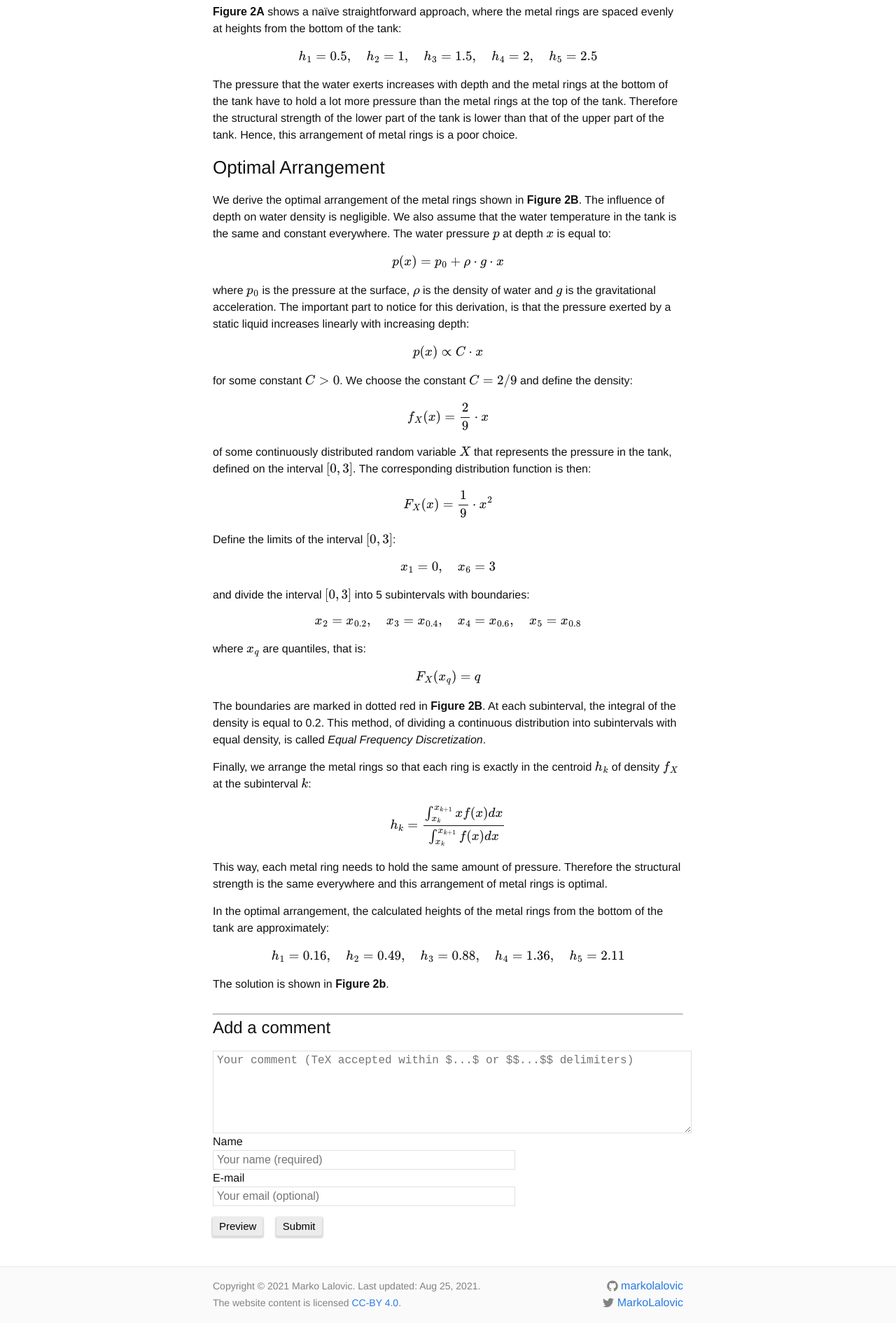
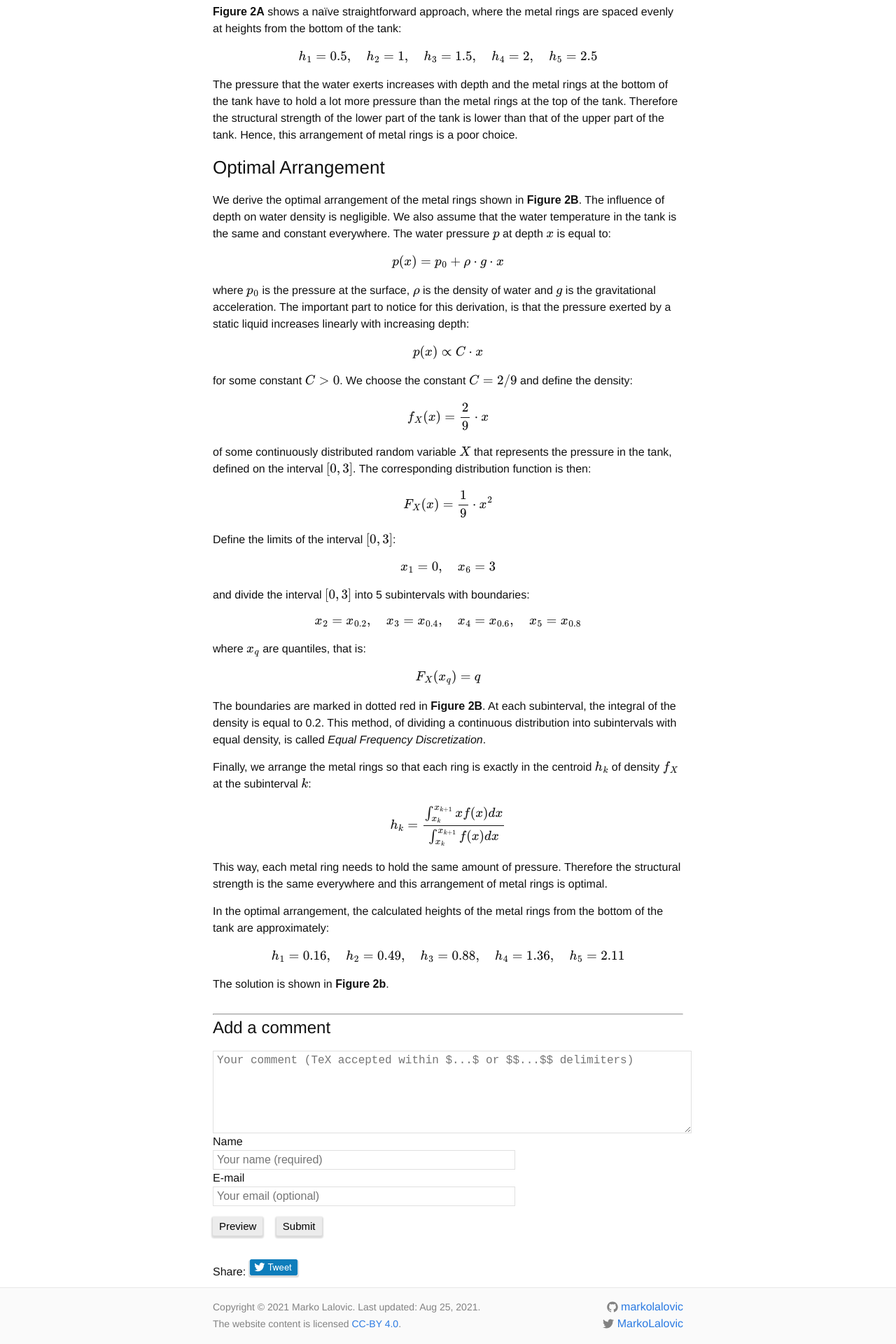
Before and after one commit to markolalovic/blog, a Jekyll site: the page built from _posts/2020-06-15-water-towers.markdown, in a window 1280 px wide. Shown: the part 1432-3352 px from the top of the page at 70% size. Built offline with Jekyll 4.4.1, drawn with Linux system fonts in a browser that asks for light colours; nearby versions of some CDN libraries; formulas are drawn with MathJax 3; before the commit the page ends 3322 px from its top, so only the background shows below that.

Commit message:
twitter share button

```diff
--- /dev/null
+++ b/_includes/share.html
@@ -0,0 +1,10 @@
+<div class="sharebuttons">
+  Share:
+  <a href="https://twitter.com/intent/tweet?text={{ page.title }}&url={{ site.url }}{{ site.baseurl }}{{ page.url }}&via={{ site.twitter_username }}&related={{ site.twitter_username }}"
+  rel="nofollow" target="_blank" onclick="window.open(this.href, 'pop-up', 'left=20,top=20,width=500,height=500,toolbar=1,resizable=0'); return false;"
+  title="Share this on Twitter">
+  <span class='twitter'>
+    {% include twitter-share-button.svg %}
+  </span>
+  </a>
+</div>
--- a/_layouts/post.html
+++ b/_layouts/post.html
@@ -16,4 +16,8 @@ layout: default
     <div>
       {% include comments.html %}
     </div>
+
+    <div>
+      {% include share.html %}
+    </div>
 </div>
--- a/assets/css/main.css
+++ b/assets/css/main.css
@@ -945,3 +945,20 @@ button:hover {
         opacity: 0.65;
     }
 }
+
+/* Share buttons */
+.sharebuttons svg {
+  width: 70px;
+  height: 23px;
+  box-shadow: 0 2px 1px 1px rgba(0, 0, 0, .14);
+  border: none;
+  border-radius: 2px;
+}
+
+.twitter>svg path {
+    fill: #0D7DBB;
+}
+
+.twitter:hover>svg path {
+    fill: #828282;
+}
```
Also changed, not shown: _includes/twitter-share-button.svg (added).
